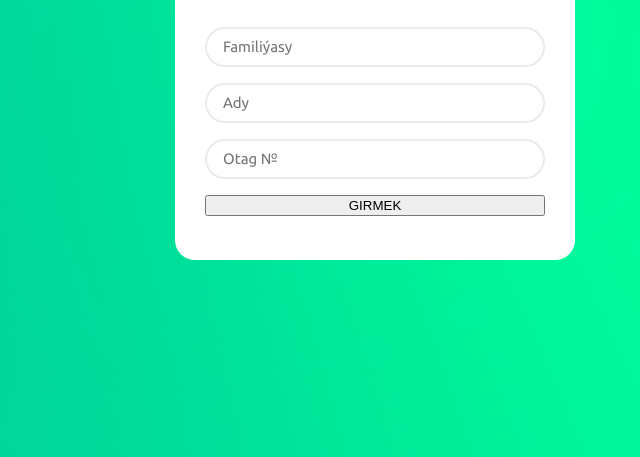
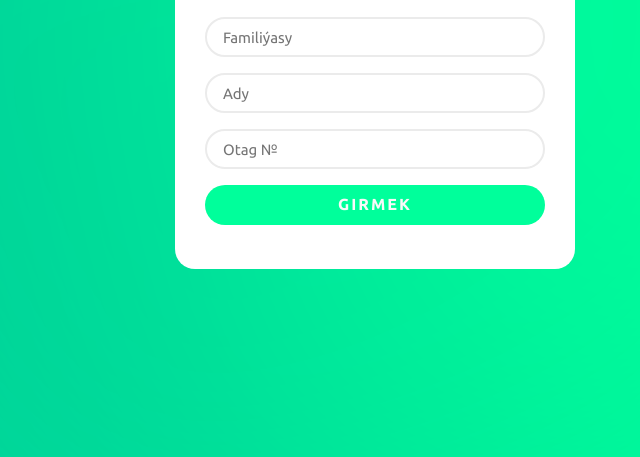
Before and after one commit to smartwebsayt/b1, a plain HTML site: page giris.html in a window 1280 px wide. Shown: the part 343-800 px from the top of the page, without its empty margins (265-905 px from the left). Drawn offline with Linux system fonts and the light colour scheme.

Commit message:
Update giris.html

```diff
--- a/giris.html
+++ b/giris.html
@@ -17,7 +17,7 @@
             <input type="text" placeholder="Familiýasy">
             <input type="text" placeholder="Ady">
             <input type="text" placeholder="Otag №">
-            <button type="submit">GIRMEK</button>
+            <a href="">GIRMEK</a>
         </form>
     </div>
 </body>
```
